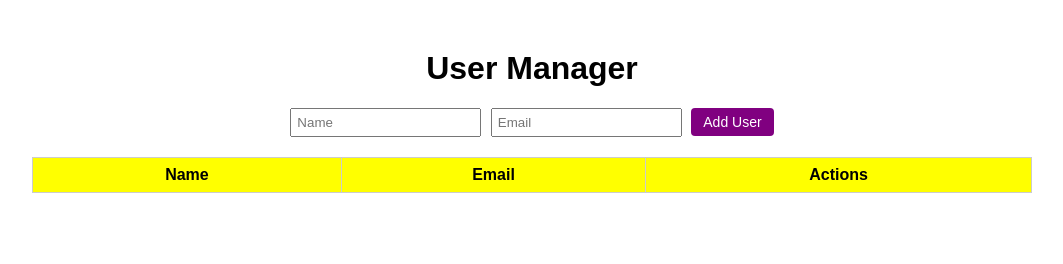
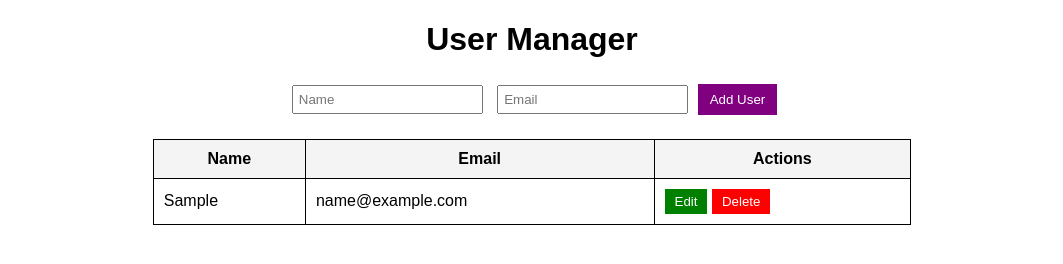
Before and after one commit to dhanush-VP/TechnoHacks, a website: page public/index.html in a window 1280 px wide. Both pictures are taken after typing "Sample", "name@example.com" into the empty fields and a click on the button "Add User". Shown: the whole page, without its empty margins (108-1171 px from the left). Drawn offline with Linux system fonts and the light colour scheme; no server answers.

Commit message:
Update index.html

```diff
--- a/public/index.html
+++ b/public/index.html
@@ -2,7 +2,48 @@
 <html>
 <head>
   <title>CRUD App</title>
-  <link rel="stylesheet" href="style.css">
+  <style>
+    body {
+      font-family: Arial, sans-serif;
+    }
+    table {
+      border-collapse: collapse;
+      width: 60%;
+      margin-top: 20px;
+    }
+    table, th, td {
+      border: 1px solid black;
+      padding: 10px;
+    }
+    th {
+      background-color: #f4f4f4;
+    }
+    input {
+      padding: 5px;
+      margin: 5px;
+    }
+    .add-btn {
+      background-color: purple;
+      color: white;
+      border: none;
+      padding: 8px 12px;
+      cursor: pointer;
+    }
+    .edit-btn {
+      background-color: green;
+      color: white;
+      border: none;
+      padding: 5px 10px;
+      cursor: pointer;
+    }
+    .delete-btn {
+      background-color: red;
+      color: white;
+      border: none;
+      padding: 5px 10px;
+      cursor: pointer;
+    }
+  </style>
 </head>
 <body>
   <center>
@@ -20,8 +61,60 @@
       </thead>
       <tbody id="userTable"></tbody>
     </table>
+  </center>
 
-  <script src="script.js"></script>
-  </center>
+  <script>
+    let users = JSON.parse(localStorage.getItem('users')) || [];
+    let editIndex = null;
+
+    function renderTable() {
+      const table = document.getElementById('userTable');
+      table.innerHTML = '';
+      users.forEach((user, index) => {
+        const row = `
+          <tr>
+            <td>${user.name}</td>
+            <td>${user.email}</td>
+            <td>
+              <button class="edit-btn" onclick="editUser(${index})">Edit</button>
+              <button class="delete-btn" onclick="deleteUser(${index})">Delete</button>
+            </td>
+          </tr>
+        `;
+        table.innerHTML += row;
+      });
+      localStorage.setItem('users', JSON.stringify(users));
+    }
+
+    function editUser(index) {
+      document.getElementById('name').value = users[index].name;
+      document.getElementById('email').value = users[index].email;
+      editIndex = index;
+    }
+
+    function deleteUser(index) {
+      users.splice(index, 1);
+      renderTable();
+    }
+
+    document.getElementById('userForm').addEventListener('submit', function(e) {
+      e.preventDefault();
+      const name = document.getElementById('name').value;
+      const email = document.getElementById('email').value;
+
+      if (editIndex === null) {
+        users.push({ name, email });
+      } else {
+        users[editIndex] = { name, email };
+        editIndex = null;
+      }
+
+      document.getElementById('name').value = '';
+      document.getElementById('email').value = '';
+      renderTable();
+    });
+
+    renderTable();
+  </script>
 </body>
 </html>
```
Lines whose indentation alone changed are shown as unchanged.
